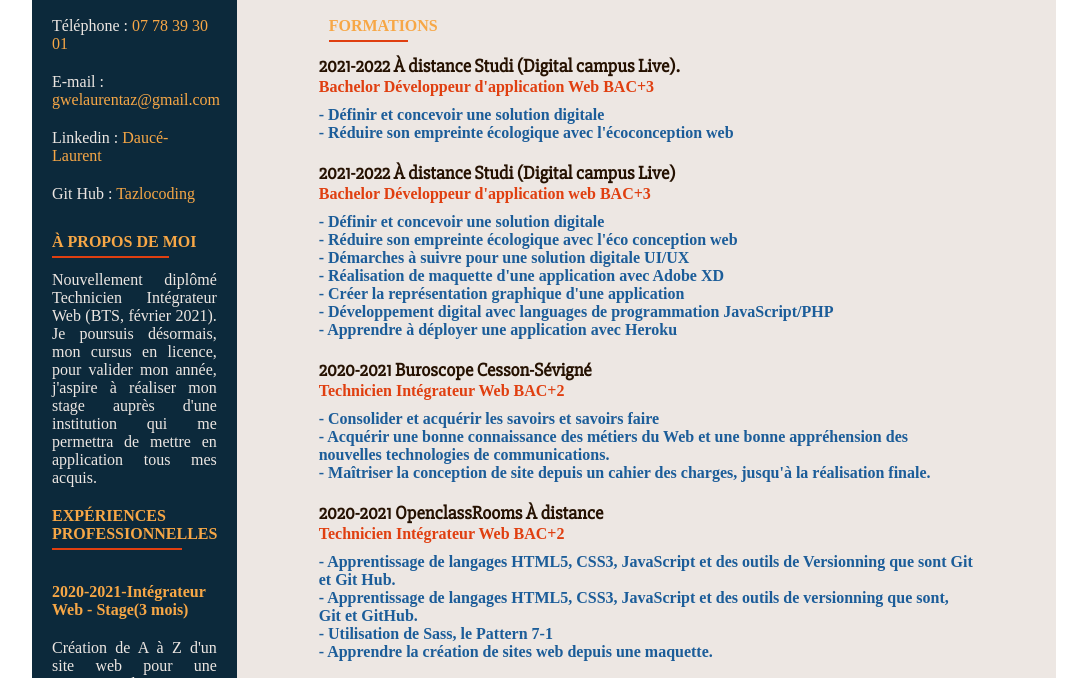
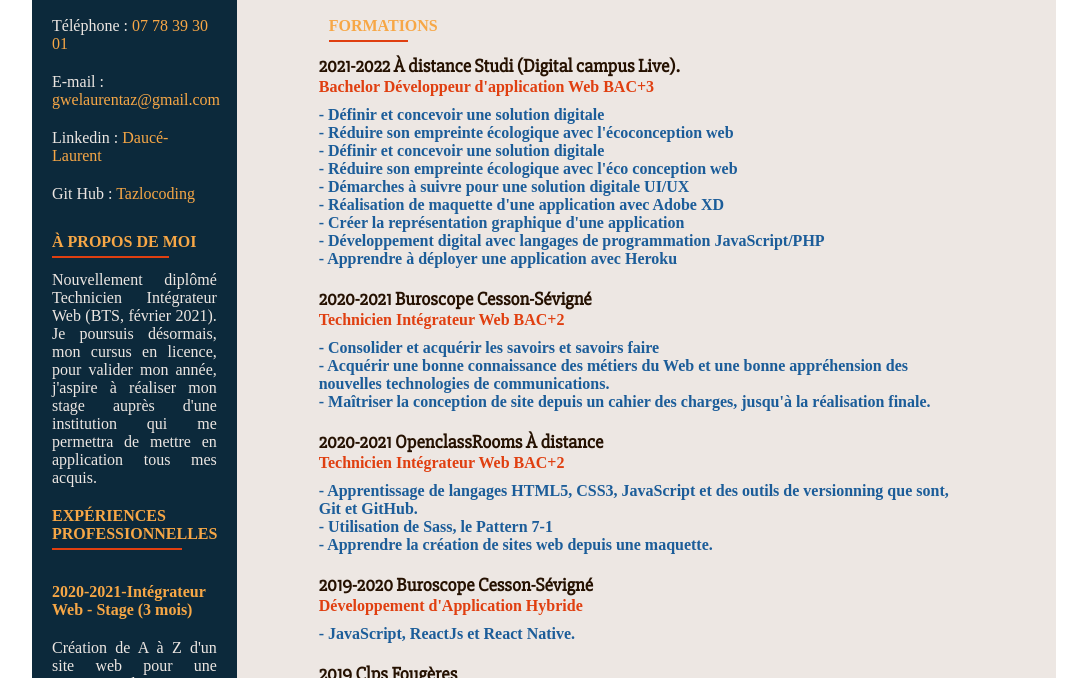
Before and after one commit to LaurentCoding/New-cv, a plain HTML site: page index.html in a window 1280 px wide. Shown: the part 253-931 px from the top of the page, without its empty margins (96-1183 px from the left). Drawn offline with Linux system fonts and the light colour scheme; a web font is replaced by a local one.

Commit message:
remise en place

```diff
--- a/index.html
+++ b/index.html
@@ -41,7 +41,7 @@
     <p>Nouvellement diplômé <span>Technicien Intégrateur Web</span> (BTS, février 2021). Je poursuis désormais, mon cursus en <span>licence</span>, pour valider mon année, j'aspire à <span>réaliser</span> mon stage auprès d'une institution qui me permettra de mettre en application tous mes <span>acquis.</span></p>
     <h2 class="experience">expériences professionnelles</h2>
 
-    <h4>2020-2021-Intégrateur Web - Stage(3 mois)</h4>
+    <h4>2020-2021-Intégrateur Web - Stage (3 mois)</h4>
     <p>Création de A à Z d'un site web pour une entreprise de nettoyage de véhicule. Utilisation de WordPress création d'un thème en PHP.</p>
     <h4>1998-2018 Chef Meunier Minoterie des bois Olives.</h4>
     <p>Gestion des commandes, des matières premières, de la réception à la transformation, du stockage au chargement des camions et l'entretien du moulin</p>
@@ -57,15 +57,12 @@
         <ul>
           <li>- Définir et concevoir une solution digitale</li>
           <li>- Réduire son empreinte écologique avec l'écoconception web</li>
-        <h3>2021-2022 À distance Studi (Digital campus Live)</h3>
-        <h4>Bachelor Développeur d'application web BAC+3</h4>
-        <ul>
           <li>- Définir et concevoir une solution digitale</li>
           <li>- Réduire son empreinte écologique avec l'éco conception web</li>
           <li>- Démarches à suivre pour une solution digitale UI/UX</li>
           <li>- Réalisation de maquette d'une application avec Adobe XD</li>
           <li>- Créer la représentation graphique d'une application</li>
-          <li>- Développement digital avec languages de programmation JavaScript/PHP</li>
+          <li>- Développement digital avec langages de programmation JavaScript/PHP</li>
           <li>- Apprendre à déployer une application avec Heroku</li>
         </ul>
       </div>
@@ -82,7 +79,6 @@
         <h3>2020-2021 OpenclassRooms À distance</h3>
         <h4>Technicien Intégrateur Web BAC+2</h4>
         <ul>
-          <li>- Apprentissage de langages HTML5, CSS3, JavaScript et des outils de Versionning que sont Git et Git Hub.</li>
           <li>- Apprentissage de langages HTML5, CSS3, JavaScript et des outils de versionning que sont, Git et GitHub.</li>
           <li>- Utilisation de Sass, le Pattern 7-1</li>
           <li>- Apprendre la création de sites web depuis une maquette.</li>
```
